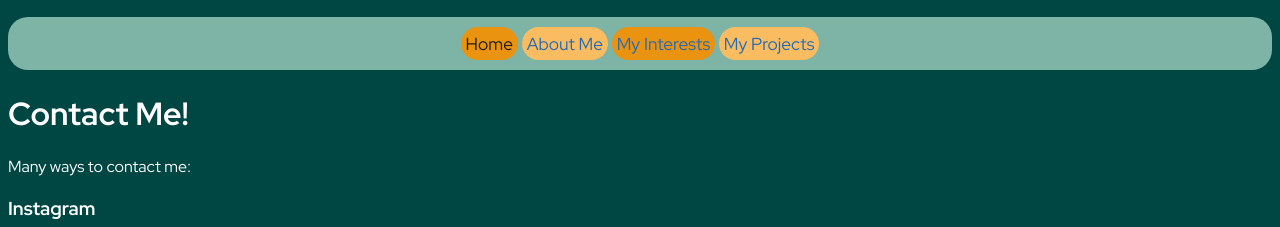
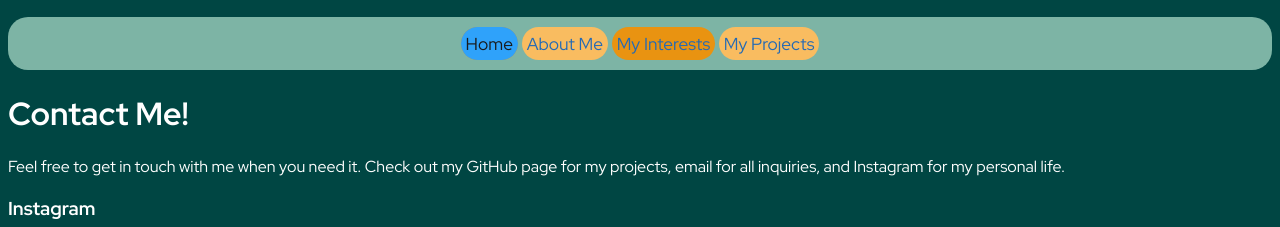
Before and after one commit to fc2078/fc2078.github.io, a plain HTML site: page contact.html in a window 1280 px wide. In both pictures the pointer is over the link "Home". Shown: the top 227 px of the page. Drawn offline with Linux system fonts and the light colour scheme.

Commit message:
Edit contact and styling a lil bit

```diff
--- a/contact.html
+++ b/contact.html
@@ -19,7 +19,7 @@
         </ul>
     </nav>
     <h1>Contact Me!</h1>
-    <p>Many ways to contact me:</p>
+    <p>Feel free to get in touch with me when you need it. Check out my GitHub page for my projects, email for all inquiries, and Instagram for my personal life.</p>
     <h3>Instagram</h3>
     <img src="images/logos/instagram.png" class="logo" alt="Instagram Logo">
     <br>
--- a/style.css
+++ b/style.css
@@ -32,11 +32,9 @@
 }
 
 .navbar a:hover {
-    color: hsl(0, 0%, 10%)
-}
-
-.navbar li:hover {
+    color: hsl(0, 0%, 10%);
     background-color: #2fa2fa;
+    border-radius: 20px;
 }
 
 .navbar li:nth-child(even) {
```
